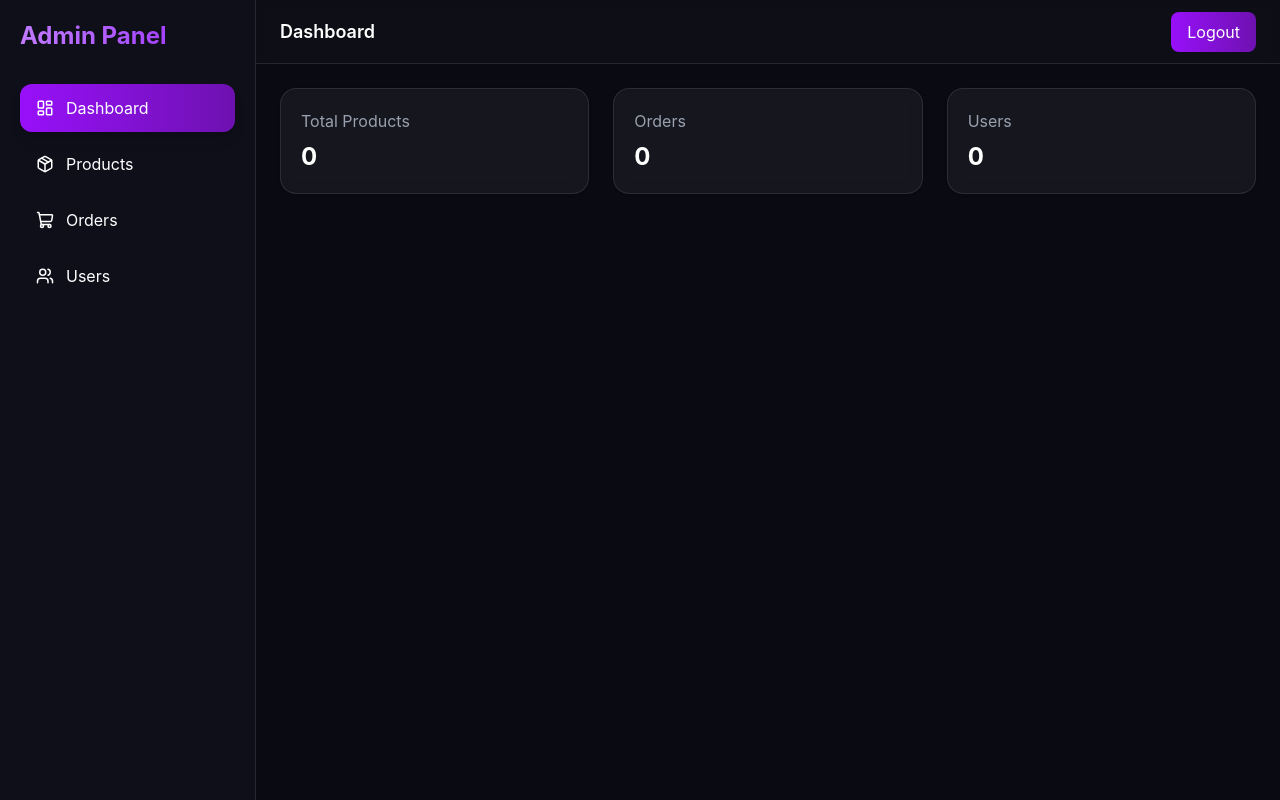
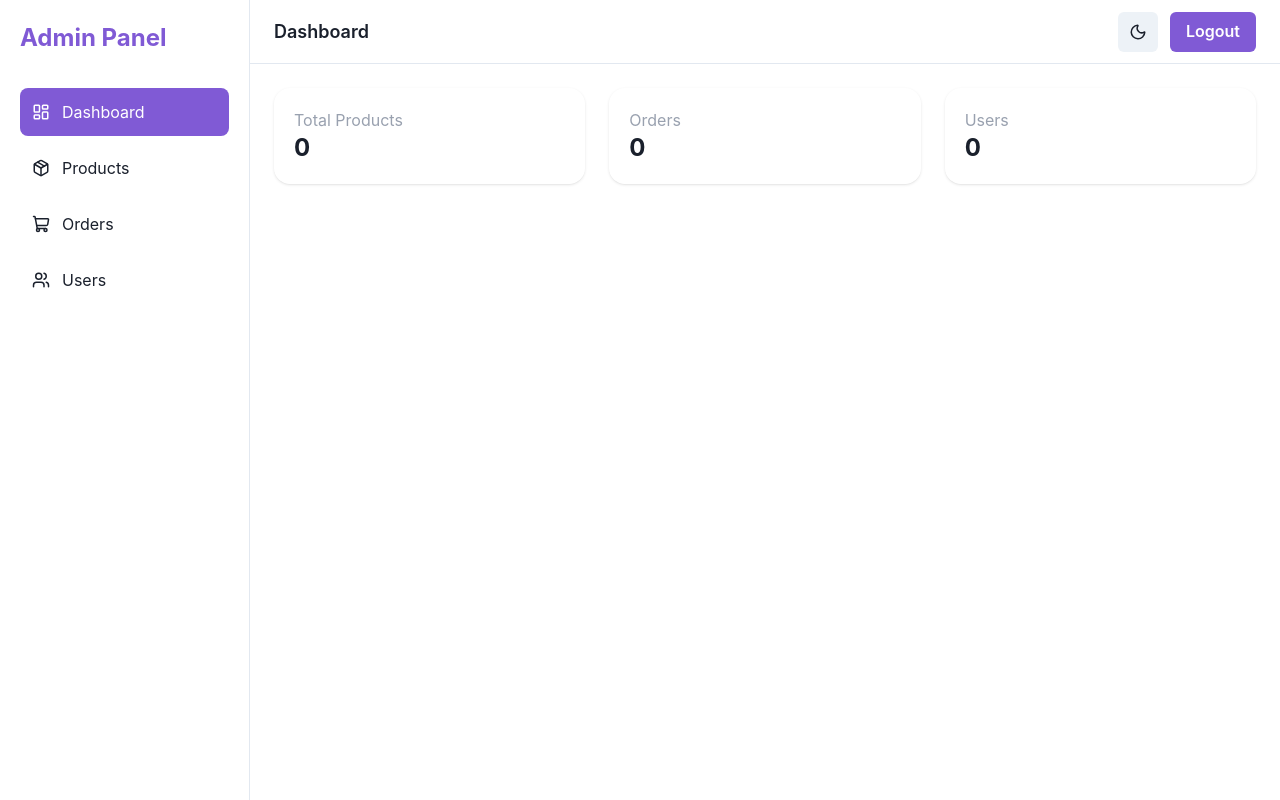
Before and after one commit to Mark-Alexis-Posadas/ecommerce-admin-panel, a React (Vite) app: page / in a window 1280 px wide. Built offline with nearby package versions, Linux system fonts and the light colour scheme; no server answers.

Commit message:
feat: implement theme

```diff
--- a/src/components/Navbar.tsx
+++ b/src/components/Navbar.tsx
@@ -1,12 +1,43 @@
+import {
+  Flex,
+  Text,
+  Button,
+  IconButton,
+  useColorMode,
+  useColorModeValue,
+} from "@chakra-ui/react";
+import { Moon, Sun } from "lucide-react";
+
 const Navbar = () => {
+  const { colorMode, toggleColorMode } = useColorMode();
+  const bg = useColorModeValue("white", "gray.900");
+  const border = useColorModeValue("gray.200", "whiteAlpha.200");
+
   return (
-    <div className="h-16 bg-[#0f0f1a]/80 backdrop-blur border-b border-white/10 flex items-center justify-between px-6">
-      <h2 className="font-semibold text-lg text-white">Dashboard</h2>
+    <Flex
+      h="64px"
+      bg={bg}
+      borderBottom="1px solid"
+      borderColor={border}
+      align="center"
+      justify="space-between"
+      px={6}
+    >
+      <Text fontWeight="semibold" fontSize="lg">
+        Dashboard
+      </Text>
 
-      <button className="px-4 py-2 rounded-lg bg-gradient-to-r from-purple-600 to-purple-800 text-white hover:opacity-90 transition">
-        Logout
-      </button>
-    </div>
+      <Flex align="center" gap={3}>
+        {/* 🌙 Dark Mode Toggle */}
+        <IconButton
+          aria-label="toggle theme"
+          onClick={toggleColorMode}
+          icon={colorMode === "light" ? <Moon size={18} /> : <Sun size={18} />}
+        />
+
+        <Button colorScheme="purple">Logout</Button>
+      </Flex>
+    </Flex>
   );
 };
 
--- a/src/components/Sidebar.tsx
+++ b/src/components/Sidebar.tsx
@@ -1,8 +1,13 @@
+import { Box, VStack, Text, Flex, useColorModeValue } from "@chakra-ui/react";
 import { Link, useLocation } from "react-router-dom";
 import { LayoutDashboard, Package, ShoppingCart, Users } from "lucide-react";
 
 const Sidebar = () => {
   const location = useLocation();
+
+  const bg = useColorModeValue("white", "gray.900");
+  const border = useColorModeValue("gray.200", "whiteAlpha.200");
+  const hoverBg = useColorModeValue("gray.100", "whiteAlpha.100");
 
   const menu = [
     { name: "Dashboard", path: "/", icon: LayoutDashboard },
@@ -12,34 +17,43 @@ const Sidebar = () => {
   ];
 
   return (
-    <div className="w-64 h-screen bg-[#0f0f1a] text-white flex flex-col p-5 border-r border-white/10">
-      <h1 className="text-2xl font-bold mb-8 bg-gradient-to-r from-purple-400 to-purple-600 bg-clip-text text-transparent">
+    <Box
+      w="250px"
+      h="100vh"
+      bg={bg}
+      borderRight="1px solid"
+      borderColor={border}
+      p={5}
+    >
+      <Text fontSize="2xl" fontWeight="bold" mb={8} color="purple.500">
         Admin Panel
-      </h1>
+      </Text>
 
-      <nav className="flex flex-col gap-2">
+      <VStack align="stretch" spacing={2}>
         {menu.map((item) => {
           const Icon = item.icon;
           const isActive = location.pathname === item.path;
 
           return (
-            <Link
-              key={item.name}
-              to={item.path}
-              className={`flex items-center gap-3 px-4 py-3 rounded-xl transition-all duration-200
-                ${
-                  isActive
-                    ? "bg-gradient-to-r from-purple-600 to-purple-800 shadow-lg"
-                    : "hover:bg-white/5"
-                }`}
-            >
-              <Icon size={18} />
-              {item.name}
+            <Link key={item.name} to={item.path}>
+              <Flex
+                align="center"
+                gap={3}
+                p={3}
+                borderRadius="lg"
+                bg={isActive ? "purple.500" : "transparent"}
+                color={isActive ? "white" : "inherit"}
+                _hover={{ bg: isActive ? "purple.600" : hoverBg }}
+                transition="0.2s"
+              >
+                <Icon size={18} />
+                {item.name}
+              </Flex>
             </Link>
           );
         })}
-      </nav>
-    </div>
+      </VStack>
+    </Box>
   );
 };
 
--- a/src/layouts/AdminLayout.tsx
+++ b/src/layouts/AdminLayout.tsx
@@ -1,17 +1,23 @@
+import { Flex, Box, useColorModeValue } from "@chakra-ui/react";
 import Sidebar from "../components/Sidebar";
 import Navbar from "../components/Navbar";
 
 const AdminLayout = ({ children }: { children: React.ReactNode }) => {
+  const bg = useColorModeValue("gray.50", "gray.900");
+  const contentBg = useColorModeValue("white", "gray.800");
+
   return (
-    <div className="flex bg-[#0a0a12] min-h-screen">
+    <Flex minH="100vh" bg={bg}>
       <Sidebar />
 
-      <div className="flex-1 flex flex-col">
+      <Flex flex="1" direction="column">
         <Navbar />
 
-        <div className="p-6 text-white">{children}</div>
-      </div>
-    </div>
+        <Box p={6} bg={contentBg} minH="calc(100vh - 64px)">
+          {children}
+        </Box>
+      </Flex>
+    </Flex>
   );
 };
 
--- a/src/main.tsx
+++ b/src/main.tsx
@@ -3,11 +3,15 @@ import { createRoot } from "react-dom/client";
 import "./index.css";
 import App from "./App.tsx";
 import { BrowserRouter } from "react-router-dom";
+import { ChakraProvider } from "@chakra-ui/react";
+import theme from "./theme.ts";
 
 createRoot(document.getElementById("root")!).render(
   <StrictMode>
-    <BrowserRouter>
-      <App />
-    </BrowserRouter>
+    <ChakraProvider theme={theme}>
+      <BrowserRouter>
+        <App />
+      </BrowserRouter>
+    </ChakraProvider>
   </StrictMode>,
 );
--- /dev/null
+++ b/src/theme.ts
@@ -0,0 +1,11 @@
+// theme.ts
+import { extendTheme } from "@chakra-ui/react";
+
+const config = {
+  initialColorMode: "light",
+  useSystemColorMode: false,
+};
+
+const theme = extendTheme({ config });
+
+export default theme;
```
